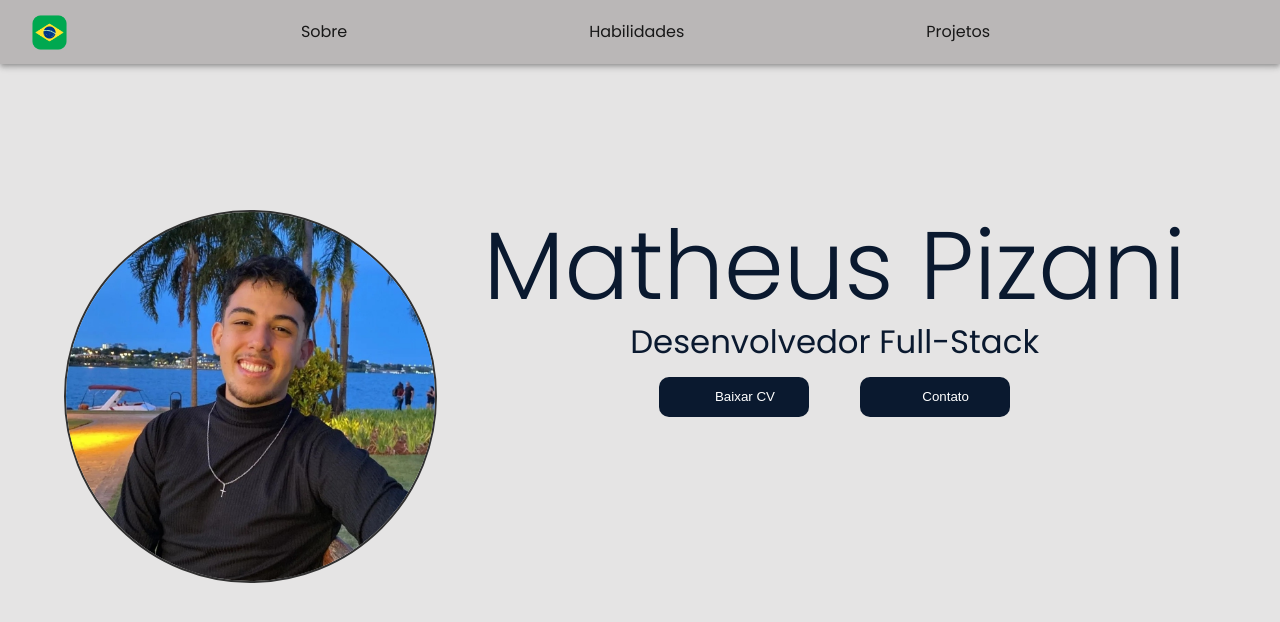
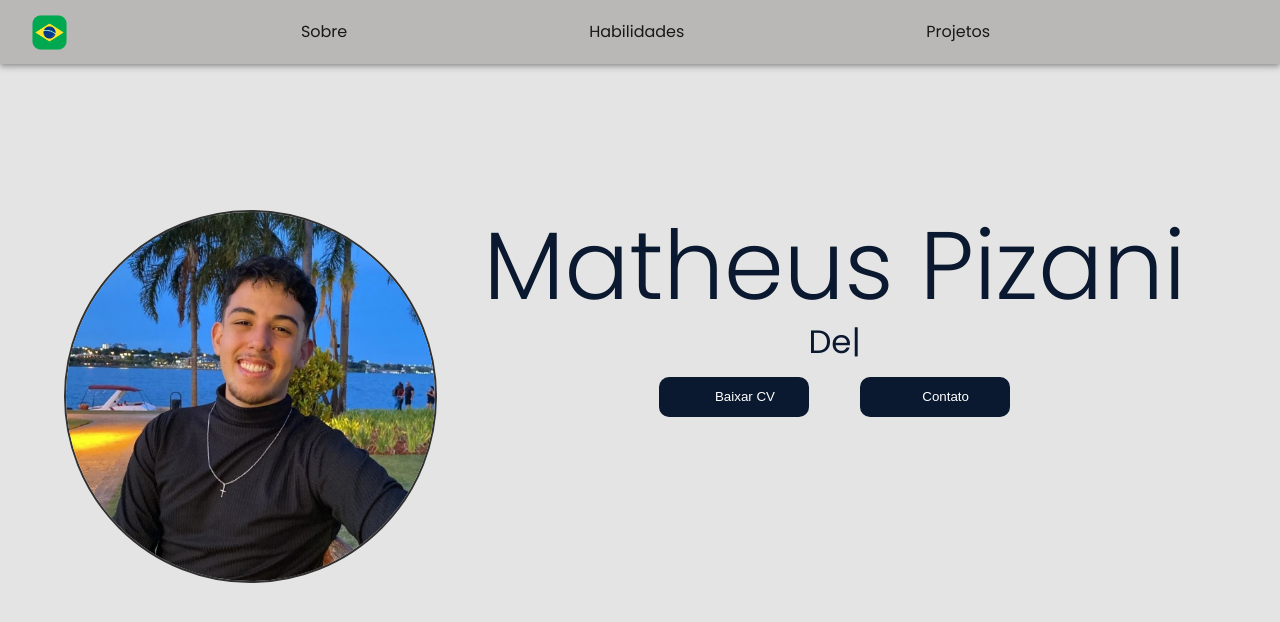
Before and after one commit to mpizanii/Portfolio, a React (Vite) app in the folder my-portfolio/: page / in a window 1280 px wide. Shown: the top 622 px of the page. Built offline with nearby package versions, Linux system fonts and the light colour scheme; some icons are missing.

Commit message:
Fiz o componente typewriter e a funcionalidade do botão de mudar o tema TODO: Reorganizar o design de cores

```diff
--- a/my-portfolio/src/components/Navbar/Navbar.jsx
+++ b/my-portfolio/src/components/Navbar/Navbar.jsx
@@ -1,30 +1,31 @@
-import { styled, AppBar, MenuItem, Toolbar, Box, IconButton } from "@mui/material"
+import { styled, AppBar, MenuItem, Toolbar, IconButton } from "@mui/material"
 import Brasil from "../../assets/images/Brasil.png"
-import LightModeIcon from '@mui/icons-material/LightMode';
+import { useState } from "react";
+import ThemeMode from "./ThemeMode";
 
-function Navbar() {
+function Navbar( {theme, setTheme} ) {
     const StyledToolbar = styled(Toolbar)(() => ({
         display: "flex",
         justifyContent: "space-between"
       }))
 
-      const StyledImg = styled("img")(() => ({
-        width: "35px",
-      }))
+    const StyledImg = styled("img")(() => ({
+      width: "35px",
+    }))
 
     return (
       <>
         <AppBar position="absolute">
             <StyledToolbar>
-                <IconButton><StyledImg src={Brasil}/></IconButton>
-                <MenuItem>Sobre</MenuItem>
-                <MenuItem>Habilidades</MenuItem>
-                <MenuItem>Projetos</MenuItem>
-                <IconButton color="#0a192f"><LightModeIcon/></IconButton>
+                <IconButton onClick={() => (console.log("brasil"))}><StyledImg src={Brasil}/></IconButton>
+                <MenuItem onClick={() => (console.log("sobre"))}>Sobre</MenuItem>
+                <MenuItem onClick={() => (console.log("habilidades"))}>Habilidades</MenuItem>
+                <MenuItem onClick={() => (console.log("projetos"))}>Projetos</MenuItem>
+                <ThemeMode theme={theme} setTheme={setTheme}/>
             </StyledToolbar>
         </AppBar>
       </>
     )
   }
 
-  export default Navbar
+export default Navbar
--- /dev/null
+++ b/my-portfolio/src/components/Navbar/ThemeMode.jsx
@@ -0,0 +1,17 @@
+import LightModeIcon from '@mui/icons-material/LightMode';
+import DarkModeIcon from '@mui/icons-material/DarkMode';
+import { IconButton } from '@mui/material';
+
+function ThemeMode({ theme, setTheme }) {
+  const themeToggle = () => {
+    setTheme(theme === "light" ? "dark" : "light");
+  };
+
+  return (
+    <IconButton onClick={themeToggle}>
+      {theme === "light" ? <LightModeIcon /> : <DarkModeIcon />}
+    </IconButton>
+  );
+}
+
+export default ThemeMode;
--- /dev/null
+++ b/my-portfolio/src/components/TypewriterEffect/TypewriterEffect.jsx
@@ -0,0 +1,35 @@
+import { useState, useEffect } from 'react';
+<link rel="stylesheet" href="./cursor.css" />
+
+export function Typewriter({ text, speed = 100, pause = 1500 }) {
+  const [displayedText, setDisplayedText] = useState('');
+  const [isDelecting, setIsDelecting] = useState(false);
+  const [index, setIndex] = useState(0);
+
+  useEffect(() => {
+    const timeout = setTimeout(() => {
+      if (!isDelecting){
+        if (index < text.length){
+          const nextChar = text.charAt(index)
+          setDisplayedText((prev) => prev + nextChar);
+          setIndex((prev) => prev + 1);
+        } else{
+          setTimeout(() => {
+            setIsDelecting(true);
+          }, pause);
+        }
+      } else{
+        if (index > 0){
+          setDisplayedText((prev) => prev.slice(0, -1));
+          setIndex((prev) => prev - 1);
+        } else{
+          setIsDelecting(false);
+        }
+      }
+    }, isDelecting ? speed / 2 : speed);
+
+    return () => clearTimeout(timeout);
+  }, [index, isDelecting, text, speed, pause]);
+
+  return <span>{displayedText}<span className='cursor'>|</span></span>;
+}
--- /dev/null
+++ b/my-portfolio/src/components/TypewriterEffect/cursor.css
@@ -0,0 +1,11 @@
+.cursor {
+    display: inline-block;
+    margin-left: 2px;
+    animation: blink 1s step-start infinite;
+  }
+
+  @keyframes blink {
+    50% {
+      opacity: 0;
+    }
+}
--- a/my-portfolio/src/main.jsx
+++ b/my-portfolio/src/main.jsx
@@ -1,15 +1,9 @@
 import { StrictMode } from 'react'
 import { createRoot } from 'react-dom/client'
 import App from './App.jsx'
-import { ThemeProvider } from '@mui/material/styles';
-import { CssBaseline } from '@mui/material'
-import theme from './theme.js';
 
 createRoot(document.getElementById('root')).render(
   <StrictMode>
-    <ThemeProvider theme={theme}>
-      <CssBaseline/>
       <App />
-    </ThemeProvider>
   </StrictMode>,
 )
--- a/my-portfolio/src/pages/home.jsx
+++ b/my-portfolio/src/pages/home.jsx
@@ -1,12 +1,21 @@
 import Navbar from "../components/Navbar/Navbar"
 import Hero from "./sections/hero"
 import Projects from "./sections/projects"
+import { ThemeProvider } from '@mui/material/styles';
+import { CssBaseline } from '@mui/material'
+import { lightTheme, darkTheme } from "../theme.js";
+import { useState } from "react";
 
 function Home() {
+  const [theme, setTheme] = useState("light")
+
     return (
       <>
-      <Navbar/>
+      <ThemeProvider theme= {theme === "light" ? lightTheme : darkTheme}>
+        <CssBaseline/>
+        <Navbar theme={theme} setTheme={setTheme}/>
         <Hero/>
+      </ThemeProvider>
       </>
     )
   }
--- a/my-portfolio/src/pages/sections/hero.jsx
+++ b/my-portfolio/src/pages/sections/hero.jsx
@@ -2,7 +2,7 @@ import {styled, Grid, Typography, Container, backdropClasses} from "@mui/materia
 import Me from "../../assets/images/Me.jpg";
 import DownloadIcon from '@mui/icons-material/Download';
 import EmailIcon from '@mui/icons-material/Email';
-
+import { Typewriter } from '../../components/TypewriterEffect/TypewriterEffect'
 
 function Hero() {
   const StyledHero = styled("div")(({theme}) => ({
@@ -20,7 +20,7 @@ function Hero() {
   const StyledImg = styled("img")(({theme}) => ({
     width: "100%",
     borderRadius:"50%",
-    border: `2px solid ${theme.palette.text.main}`
+    border: `2px solid ${theme.palette.border.main}`
   }))
   const StyledButton = styled("button")(({theme}) => ({
     display: "flex",
@@ -32,7 +32,7 @@ function Hero() {
     marginTop: "15px",
     borderRadius: "10px",
     backgroundColor:  theme.palette.secondary.main,
-    color: "white",
+    color: theme.palette.text.main,
     cursor: "pointer",
     border: "none",
 
@@ -50,7 +50,7 @@ function Hero() {
             </Grid>
             <Grid size={{ xs: 12, md: 8 }}>
               <Typography variant="h1" color="secondary" textAlign={"center"}>Matheus Pizani</Typography>
-              <Typography variant="h4" color="secondary" textAlign={"center"}>Desenvolvedor Full-Stack</Typography>
+              <Typography variant="h4" color="secondary" textAlign={"center"}><Typewriter text="Desenvolvedor Full-stack"/></Typography>
               <Grid container display="flex" justifyContent="center" gap="10px">
                 <Grid size={{ xs:4, md:3 }} display="flex" justifyContent="center">
                   <StyledButton onClick={() => console.log("download")}>
--- a/my-portfolio/src/theme.js
+++ b/my-portfolio/src/theme.js
@@ -1,15 +1,41 @@
 import { createTheme, responsiveFontSizes } from '@mui/material/styles';
 
-let theme = createTheme({
+export let lightTheme = createTheme({
   palette: {
+    background: {
+      default: '#e5e4e4', //cinza claro (cor de fundo)
+    },
     primary: {
-        main: '#bab7b7',
+      main: '#bab7b7', //cinza (cor da navbar e de fundo para a aba sobre)
     },
     secondary: {
-        main: '#0a192f',
+      main: '#0a192f', //azul escuro (cor das letras e botões)
     },
+    border:{
+      main: '#313131' //cinza escuro (cor da borda)
+    },
+    text:{
+      main: '#fff' //branco (cor de letras para parte escura)
+    }
+  },
+  typography: {
+    fontFamily: "Poppins"
+  },
+});
+
+export let darkTheme = createTheme({
+  palette: {
     background: {
-        default: '#e5e4e4',
+      default: '#313131', //cinza escuro (cor de fundo)
+    },
+    primary: {
+      main: '#e5e4e4', //cinza claro (cor da navbar e de fundo para a aba sobre)
+    },
+    secondary: {
+      main: '#ebebeb',
+    },
+    border:{
+      main: '#ebebeb'
     },
     text:{
       main: '#313131'
@@ -20,6 +46,5 @@ let theme = createTheme({
   },
 });
 
-theme = responsiveFontSizes(theme);
-
-export default theme;
+lightTheme = responsiveFontSizes(lightTheme)
+darkTheme = responsiveFontSizes(darkTheme)
```
Also changed, not shown: my-portfolio/src/App.jsx (line endings or trailing spaces). Lines whose indentation alone changed are shown as unchanged.
